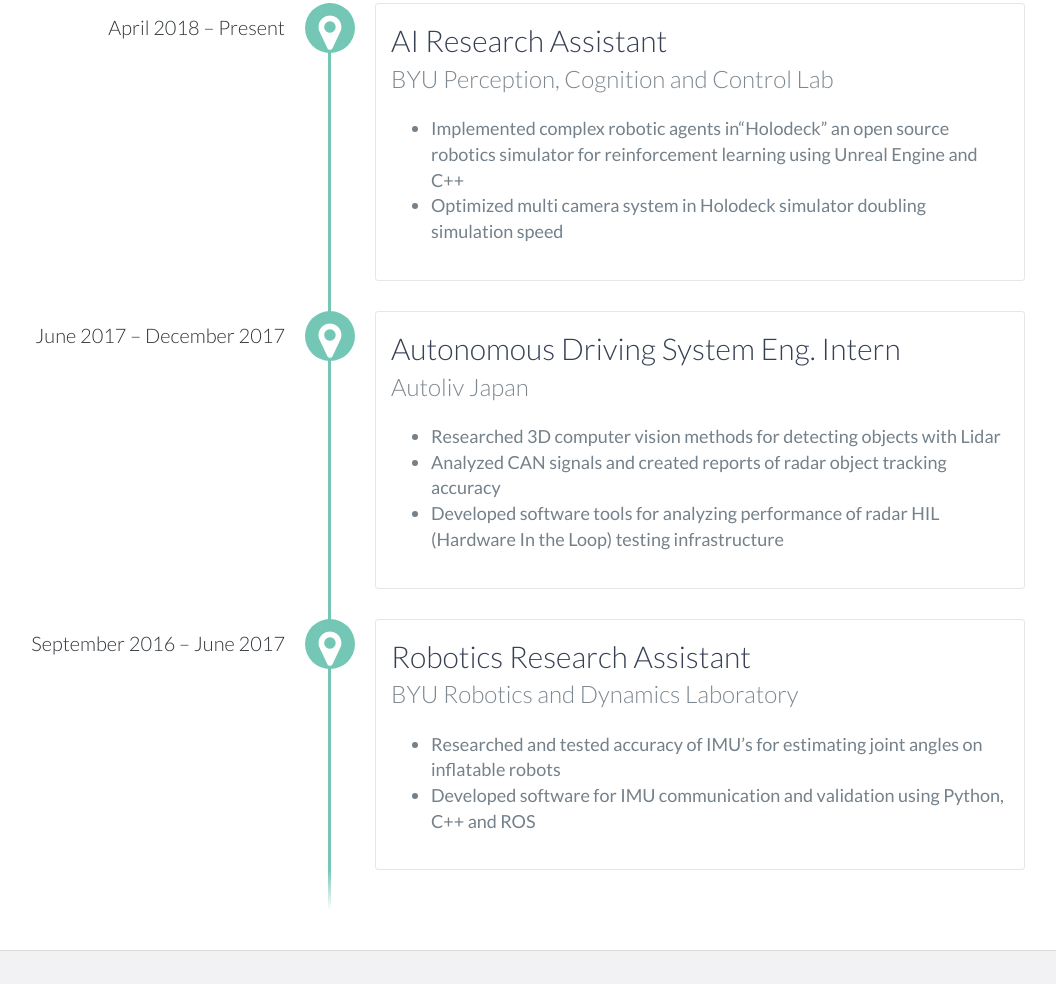
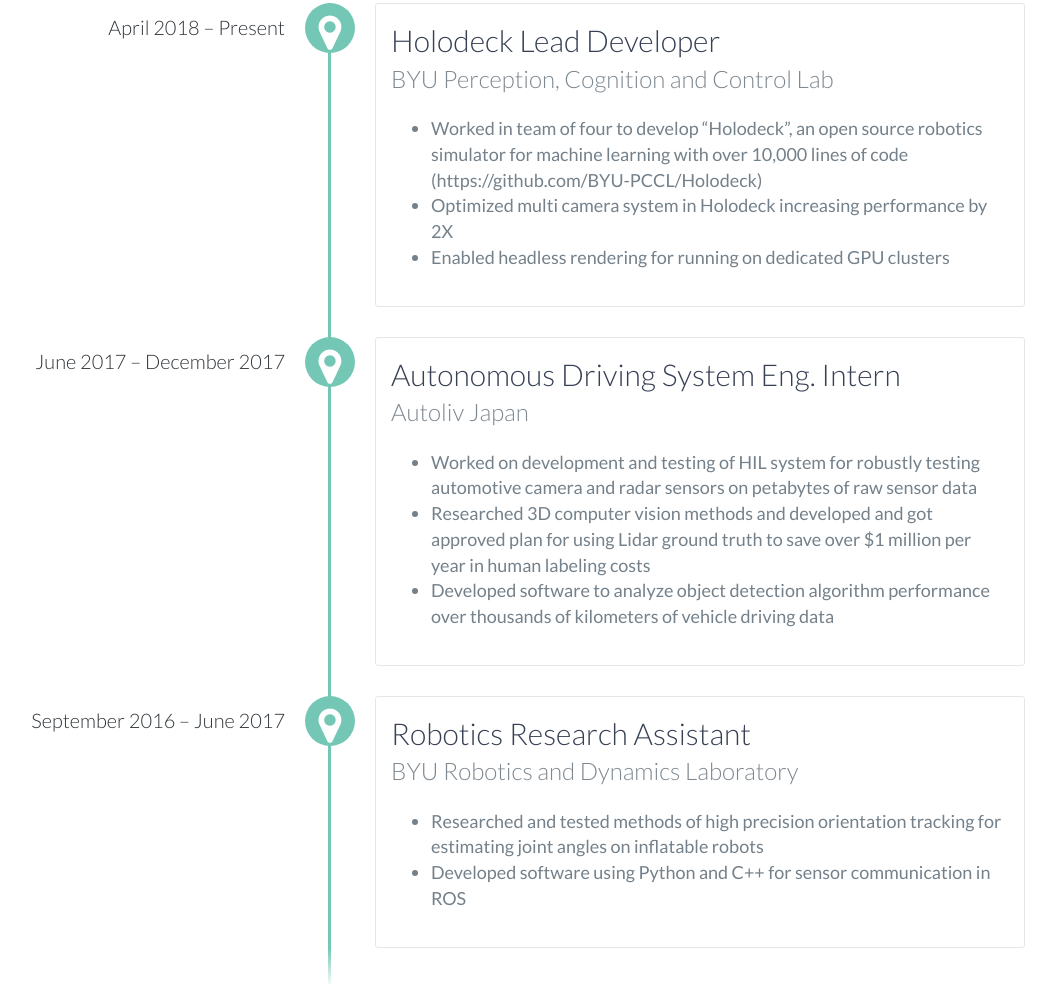
Before and after one commit to nickwalton/nickwalton.github.io, a website: page index.html in a window 1280 px wide. Shown: the part 1622-2606 px from the top of the page, without its empty margins (115-1171 px from the left). Drawn offline with nearby package versions, Linux system fonts and the light colour scheme.

Commit message:
Updated resume

```diff
--- a/index.html
+++ b/index.html
@@ -50,7 +50,7 @@
         <div id="lead-content">
             <h1>Nick Walton</h1>
             <h2>Software Engineer</h2>
-            <a href="./Nick Walton's Resume July 10.pdf" class="btn-rounded-white">Download Resume</a>
+            <a href="./NickWaltonResume.pdf" class="btn-rounded-white">Download Resume</a>
         </div>
         <!-- End #lead-content -->
 
@@ -102,11 +102,12 @@
         <h2 class="heading">Experience</h2>
         <div id="experience-timeline">
             <div data-date="April 2018 – Present">
-                <h3>AI Research Assistant</h3>
+                <h3>Holodeck Lead Developer</h3>
                 <h4>BYU Perception, Cognition and Control Lab</h4>
                 <ul>
-  			        <li>Implemented complex robotic agents in“Holodeck” an open source robotics simulator for reinforcement learning using Unreal Engine and C++</li>
-  			        <li>Optimized multi camera system in Holodeck simulator doubling simulation speed</li>
+  			        <li>Worked in team of four to develop “Holodeck”, an open source robotics simulator for machine learning with over 10,000 lines of code (https://github.com/BYU-PCCL/Holodeck)</li>
+  			        <li>Optimized multi camera system in Holodeck increasing performance by 2X</li>
+  			        <li>Enabled headless rendering for running on dedicated GPU clusters</li>
 		        </ul>
             </div>
 
@@ -114,9 +115,9 @@
                 <h3>Autonomous Driving System Eng. Intern</h3>
                 <h4>Autoliv Japan</h4>
                 <ul>
-  			        <li>Researched 3D computer vision methods for detecting objects with Lidar</li>
-  			        <li>Analyzed CAN signals and created reports of radar object tracking accuracy</li>
-  			        <li>Developed software tools for analyzing performance of radar HIL (Hardware In the Loop) testing infrastructure</li>
+  			        <li>Worked on development and testing of HIL system for robustly testing automotive camera and radar sensors on petabytes of raw sensor data</li>
+  			        <li>Researched 3D computer vision methods and developed and got approved plan for using Lidar ground truth to save over $1 million per year in human labeling costs</li>
+  			        <li>Developed software to analyze object detection algorithm performance over thousands of kilometers of vehicle driving data</li>
 		        </ul>
             </div>
 
@@ -124,8 +125,9 @@
                 <h3>Robotics Research Assistant</h3>
                 <h4>BYU Robotics and Dynamics Laboratory</h4>
                 <ul>
-  			        <li>Researched and tested accuracy of IMU’s for estimating joint angles on inflatable robots</li>
-  			        <li>Developed software for IMU communication and validation using Python, C++ and ROS</li>
+  			        <li>Researched and tested methods of high precision orientation tracking for estimating joint angles on inflatable robots
+</li>
+  			        <li>Developed software using Python and C++ for sensor communication in ROS</li>
 		        </ul>
             </div>
         </div>
```
